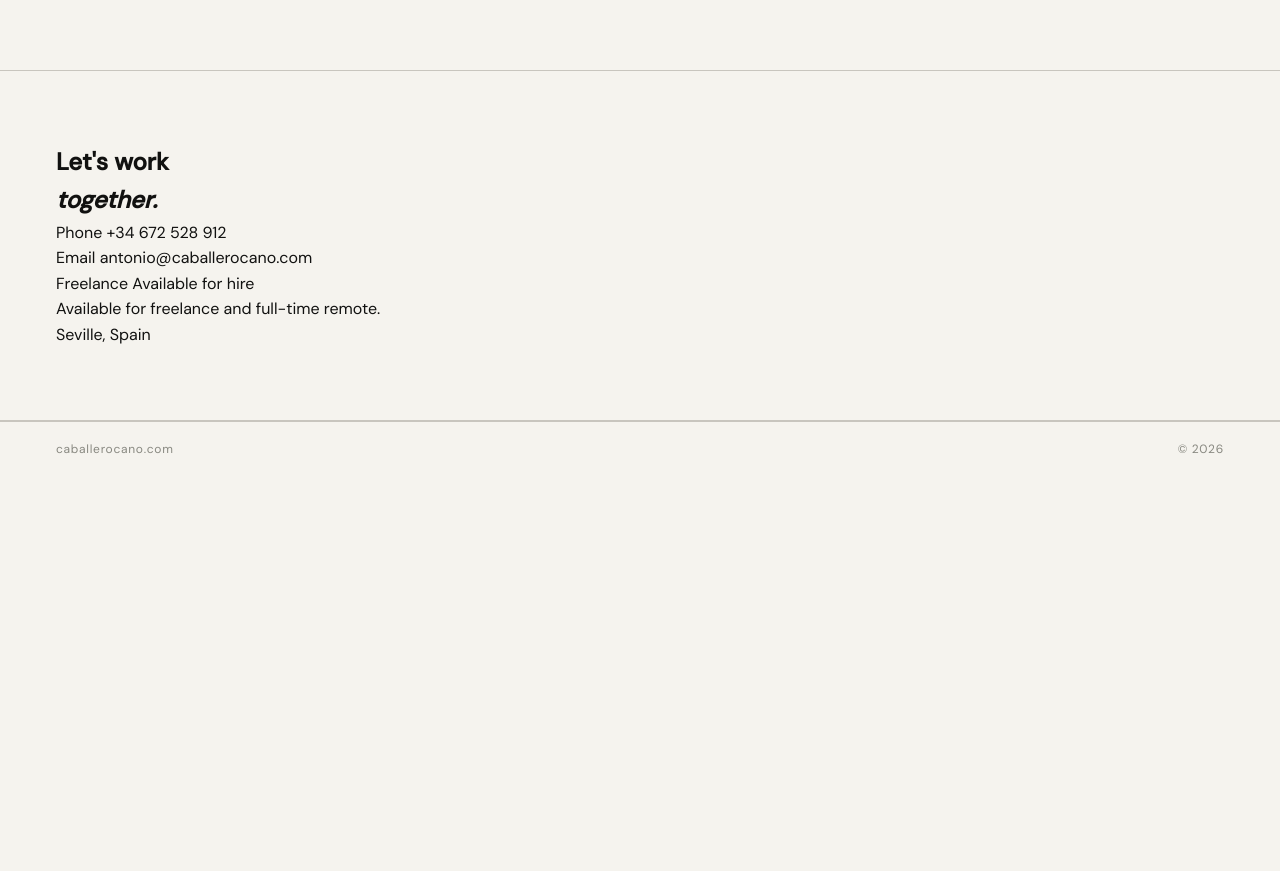
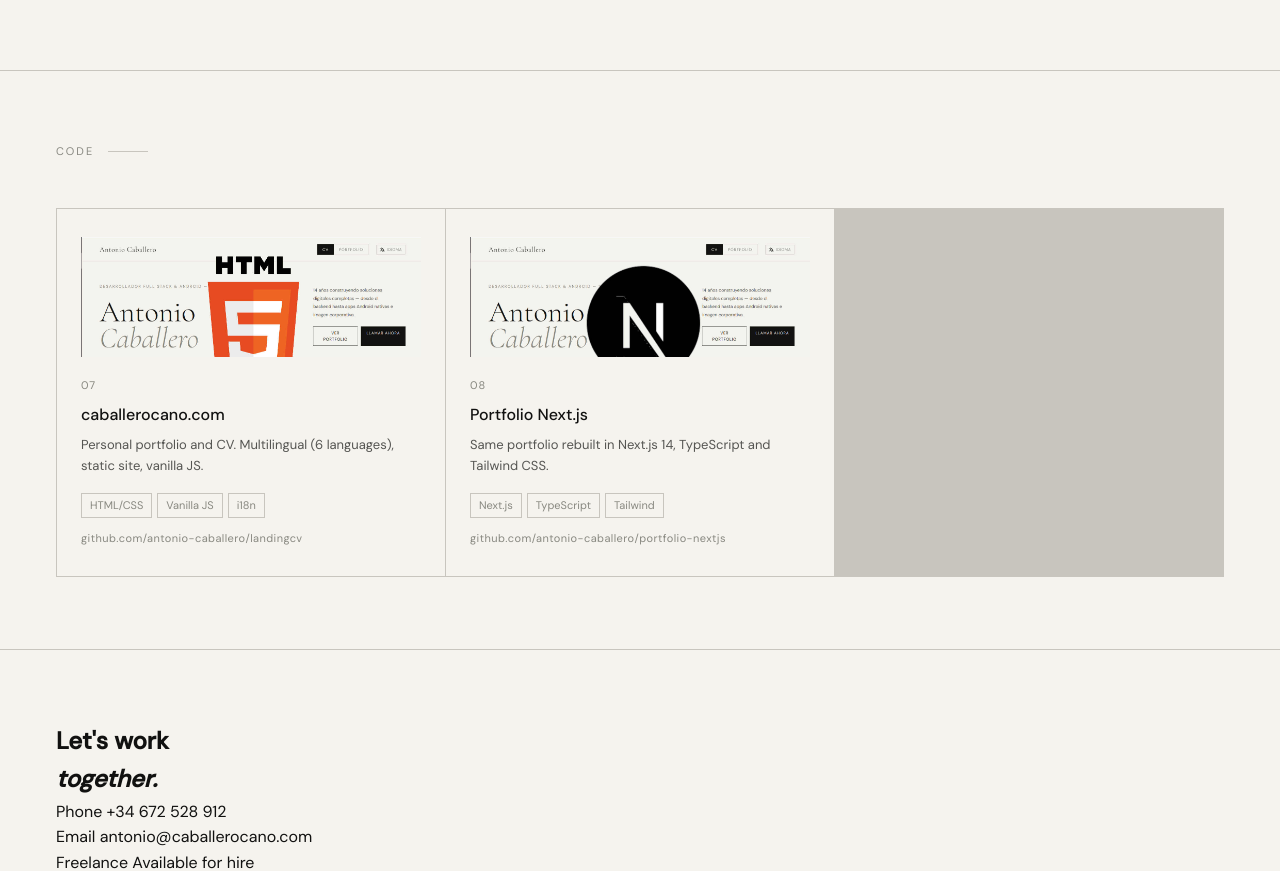
Before and after one commit to caballerocano-com/landingCV, a website with bundled scripts: page public/portfolio.html in a window 1280 px wide. Shown: the part 1758-2629 px from the top of the page. Before the commit the page ends 2235 px from the top, so only its background shows below. Built offline with nearby package versions, Linux system fonts and the light colour scheme.

Commit message:
Include code section on portfolio

```diff
--- a/public/js/locales/de.json
+++ b/public/js/locales/de.json
@@ -98,7 +98,8 @@
     "p06_title": "Riimbo Music",
     "p06_desc": "Native Android Musik-App. Angepasste UI, ExoPlayer 3 Queue, Bluetooth-Unterstützung, TV-Kompatibilität.",
     "p07_title": "Riimbo Photos",
-    "p07_desc": "Native Android Foto- und Video-Backup-App. Jede Aufnahme geht automatisch zum Riimbo-Gerät."
+    "p07_desc": "Native Android Foto- und Video-Backup-App. Jede Aufnahme geht automatisch zum Riimbo-Gerät.",
+    "code_label": "Code"
   },
   "footer": {
     "copy": "© 2026"
--- a/public/js/locales/en.json
+++ b/public/js/locales/en.json
@@ -98,7 +98,8 @@
     "p06_title": "Riimbo Music",
     "p06_desc": "Native Android music player built from scratch. Custom UI, ExoPlayer 3 queue system, Bluetooth and ducking support, lock screen controls, TV compatibility.",
     "p07_title": "Riimbo Photos",
-    "p07_desc": "Native Android photo and video backup app. Every capture goes automatically to the Riimbo device. Custom gallery interface."
+    "p07_desc": "Native Android photo and video backup app. Every capture goes automatically to the Riimbo device. Custom gallery interface.",
+    "code_label": "Code"
   },
   "footer": {
     "copy": "© 2026"
--- a/public/js/locales/es.json
+++ b/public/js/locales/es.json
@@ -98,7 +98,8 @@
     "p06_title": "Riimbo Music",
     "p06_desc": "App Android nativa de reproducción de música construida desde cero. UI personalizada, cola con ExoPlayer 3, soporte Bluetooth y ducking, controles en pantalla de bloqueo, compatible con televisiones.",
     "p07_title": "Riimbo Photos",
-    "p07_desc": "App Android nativa de copia de seguridad de fotos y vídeos. Cada captura va automáticamente al dispositivo Riimbo. Galería personalizada."
+    "p07_desc": "App Android nativa de copia de seguridad de fotos y vídeos. Cada captura va automáticamente al dispositivo Riimbo. Galería personalizada.",
+    "code_label": "Código"
   },
   "footer": {
     "copy": "© 2026"
--- a/public/js/locales/fr.json
+++ b/public/js/locales/fr.json
@@ -98,7 +98,8 @@
     "p06_title": "Riimbo Music",
     "p06_desc": "App Android native de lecture musicale. Interface personnalisée, file ExoPlayer 3, Bluetooth, compatibilité TV.",
     "p07_title": "Riimbo Photos",
-    "p07_desc": "App Android native de sauvegarde photos et vidéos. Chaque capture va automatiquement vers le dispositif Riimbo."
+    "p07_desc": "App Android native de sauvegarde photos et vidéos. Chaque capture va automatiquement vers le dispositif Riimbo.",
+    "code_label": "Code"
   },
   "footer": {
     "copy": "© 2026"
--- a/public/js/locales/it.json
+++ b/public/js/locales/it.json
@@ -98,7 +98,8 @@
     "p06_title": "Riimbo Music",
     "p06_desc": "App Android nativa per la riproduzione musicale. UI personalizzata, coda ExoPlayer 3, Bluetooth, compatibilità TV.",
     "p07_title": "Riimbo Photos",
-    "p07_desc": "App Android nativa per backup foto e video. Ogni scatto va automaticamente al dispositivo Riimbo."
+    "p07_desc": "App Android nativa per backup foto e video. Ogni scatto va automaticamente al dispositivo Riimbo.",
+    "code_label": "Codice"
   },
   "footer": {
     "copy": "© 2026"
--- a/public/js/locales/pt.json
+++ b/public/js/locales/pt.json
@@ -98,7 +98,8 @@
     "p06_title": "Riimbo Music",
     "p06_desc": "App Android nativa de reprodução musical. UI personalizada, fila ExoPlayer 3, Bluetooth, compatibilidade TV.",
     "p07_title": "Riimbo Photos",
-    "p07_desc": "App Android nativa de backup de fotos e vídeos. Cada captura vai automaticamente para o dispositivo Riimbo."
+    "p07_desc": "App Android nativa de backup de fotos e vídeos. Cada captura vai automaticamente para o dispositivo Riimbo.",
+    "code_label": "Código"
   },
   "footer": {
     "copy": "© 2026"
--- a/public/portfolio.html
+++ b/public/portfolio.html
@@ -173,6 +173,46 @@
   </div>
 </section>
 
+<!-- ── CODE ─────────────────────────────────────────────────────────────── -->
+<section class="section">
+  <div class="section__inner">
+    <div class="section__label reveal"><span data-i18n="portfolio.code_label">Code</span></div>
+    <div class="projects__grid">
+
+      <a class="project-card reveal" href="https://github.com/antonio-caballero/landingcv" target="_blank" rel="noopener">
+        <div class="project-card__arrow">↗</div>
+        <img class="project-card__thumb" src="/assets/img/code-html.jpg" alt="caballerocano.com"
+          onerror="this.style.background='var(--bg-2)';this.removeAttribute('src')">
+        <div class="project-card__num">07</div>
+        <div class="project-card__title">caballerocano.com</div>
+        <p class="project-card__desc">Personal portfolio and CV. Multilingual (6 languages), static site, vanilla JS.</p>
+        <div class="project-card__tags">
+          <span class="project-card__tag">HTML/CSS</span>
+          <span class="project-card__tag">Vanilla JS</span>
+          <span class="project-card__tag">i18n</span>
+        </div>
+        <div class="project-card__url">github.com/antonio-caballero/landingcv</div>
+      </a>
+
+      <a class="project-card reveal" href="https://github.com/antonio-caballero/portfolio-nextjs" target="_blank" rel="noopener">
+        <div class="project-card__arrow">↗</div>
+        <img class="project-card__thumb" src="/assets/img/code-nextjs.jpg" alt="Portfolio Next.js"
+          onerror="this.style.background='var(--bg-2)';this.removeAttribute('src')">
+        <div class="project-card__num">08</div>
+        <div class="project-card__title">Portfolio Next.js</div>
+        <p class="project-card__desc">Same portfolio rebuilt in Next.js 14, TypeScript and Tailwind CSS.</p>
+        <div class="project-card__tags">
+          <span class="project-card__tag">Next.js</span>
+          <span class="project-card__tag">TypeScript</span>
+          <span class="project-card__tag">Tailwind</span>
+        </div>
+        <div class="project-card__url">github.com/antonio-caballero/portfolio-nextjs</div>
+      </a>
+
+    </div>
+  </div>
+</section>
+
 <!-- ── CONTACT ──────────────────────────────────────────────────────────── -->
 <section class="section">
   <div class="section__inner">
```
Also changed, not shown: public/assets/img/code-github.png (added), public/assets/img/code-html.jpg (added), public/assets/img/code-nextjs.jpg (added).
